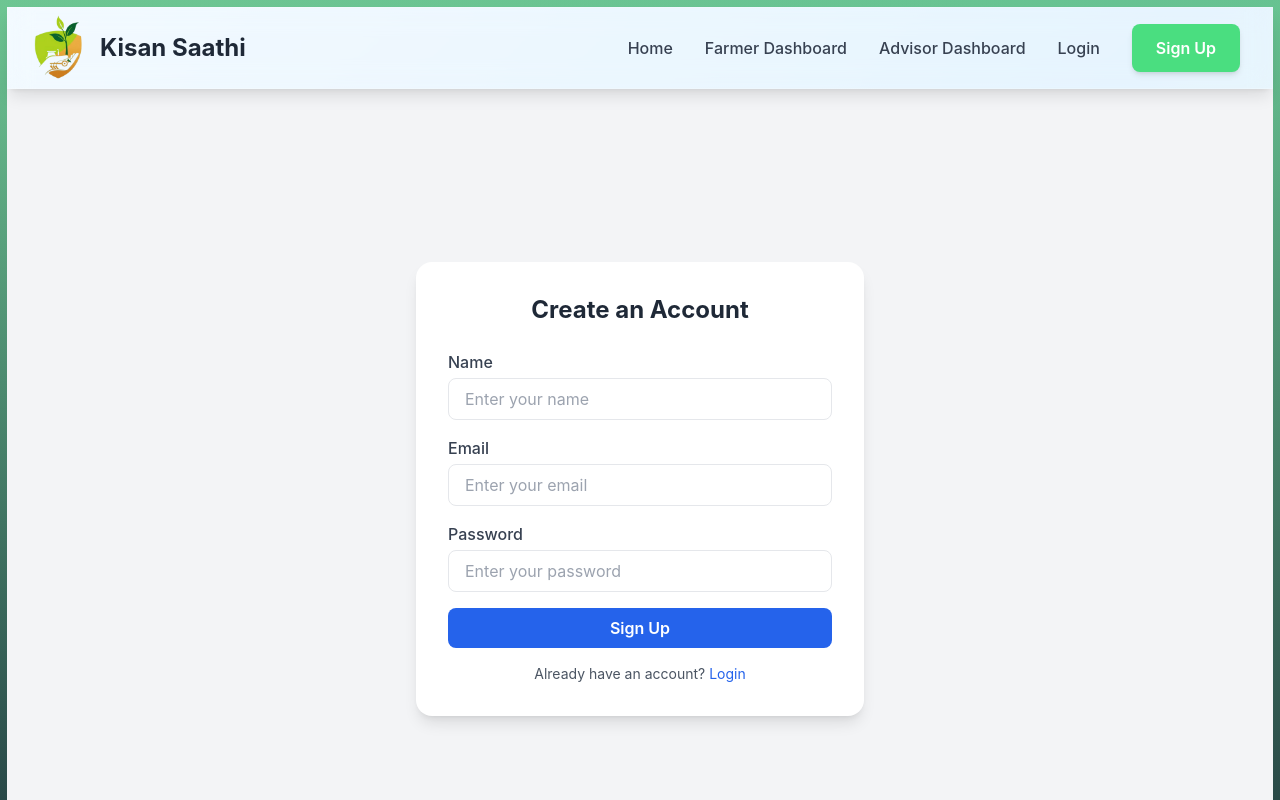
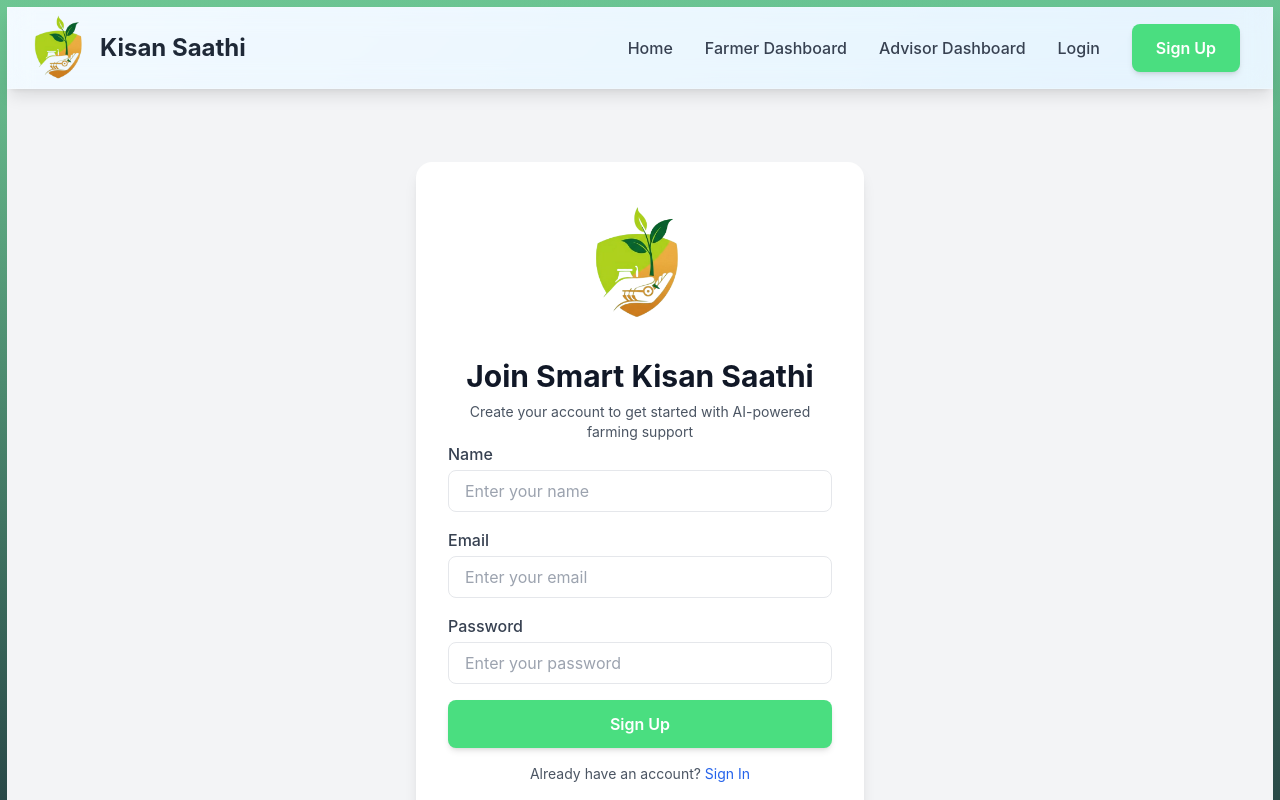
Before and after one commit to gagansingh0805/Harvest-Hub, a React (Vite) app in the folder Frontend/: page /signup in a window 1280 px wide. Shown: the top 800 px of the page. Built offline with nearby package versions, Linux system fonts and the light colour scheme.

Commit message:
updated sign up page

```diff
--- a/Frontend/src/pages/Auth/SignUpPage.jsx
+++ b/Frontend/src/pages/Auth/SignUpPage.jsx
@@ -2,10 +2,11 @@ import React, { useState, useContext } from "react";
 import { signup } from "../../api/authApi";
 import { UserContext } from "../../context/UserProvider";
 import { useNavigate } from "react-router-dom";
+import logo from "../../assets/logo3-removebg-preview.png";
 
 const SignupPage = () => {
-    const { updateUser } = useContext(UserContext);
-    const navigate = useNavigate();
+  const { updateUser } = useContext(UserContext);
+  const navigate = useNavigate();
   const [formData, setFormData] = useState({
     name: "",
     email: "",
@@ -32,9 +33,20 @@ const SignupPage = () => {
   return (
     <div className="flex items-center justify-center min-h-screen bg-gray-100">
       <div className="w-full max-w-md bg-white rounded-2xl shadow-lg p-8">
-        <h2 className="text-2xl font-bold text-center text-gray-800 mb-6">
-          Create an Account
-        </h2>
+        <div className="sm:mx-auto sm:w-full sm:max-w-md">
+          <div className="flex justify-center mb-5">
+            <img
+              src={logo}
+              className=" w-[140px] h-[140px] rounded-2xl"
+              alt="Kisan Saathi Logo"></img>
+          </div>
+          <h2 className="mt-6 text-center text-3xl font-bold text-gray-900">
+            Join Smart Kisan Saathi
+          </h2>
+          <p className="mt-2 text-center text-sm text-gray-600">
+            Create your account to get started with AI-powered farming support
+          </p>
+        </div>
 
         {error && (
           <p className="text-red-500 text-sm text-center mb-4">{error}</p>
@@ -88,10 +100,7 @@ const SignupPage = () => {
           </div>
 
           {/* Submit Button */}
-          <button
-            type="submit"
-            className="w-full bg-blue-600 text-white font-semibold py-2 rounded-lg hover:bg-blue-700 transition duration-200"
-          >
+          <button type="submit" className="w-full btn-primary">
             Sign Up
           </button>
         </form>
@@ -99,7 +108,7 @@ const SignupPage = () => {
         <p className="text-sm text-gray-600 text-center mt-4">
           Already have an account?{" "}
           <a href="/login" className="text-blue-600 hover:underline">
-            Login
+            Sign In
           </a>
         </p>
       </div>
```
